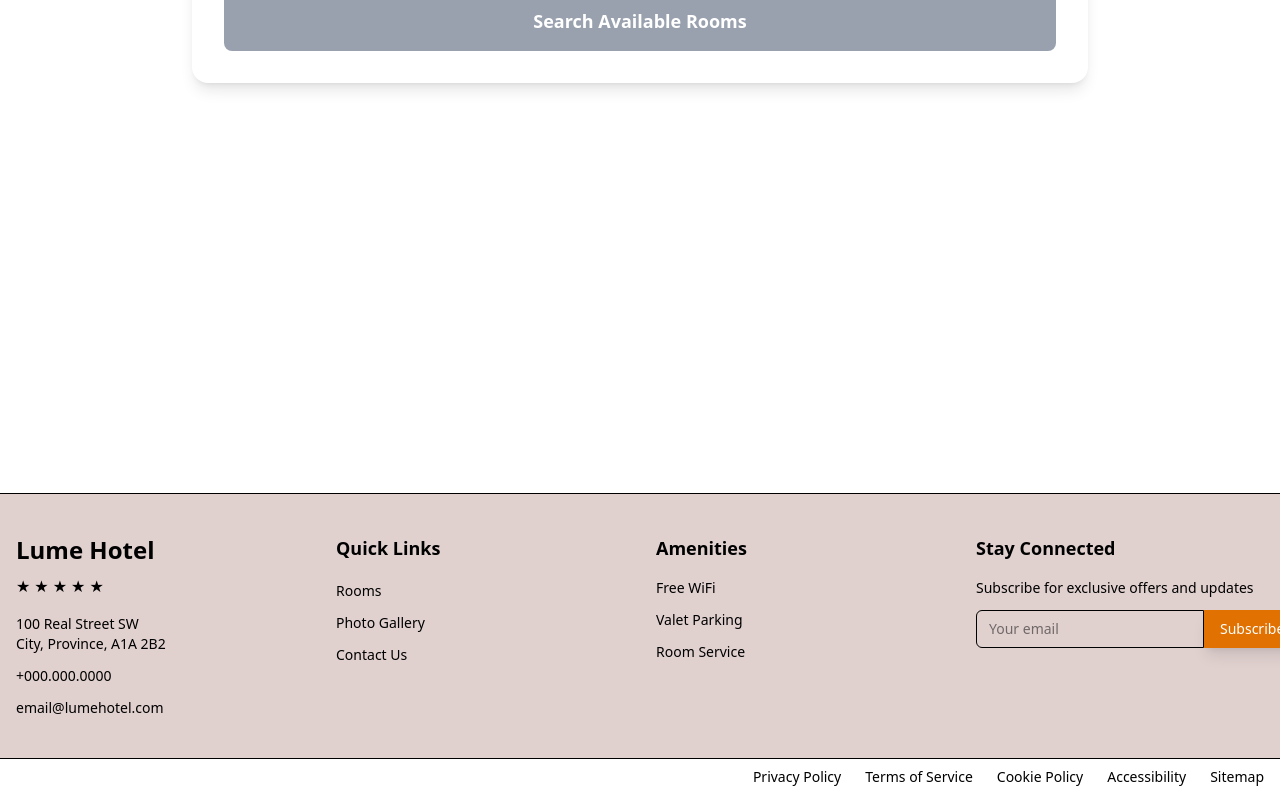
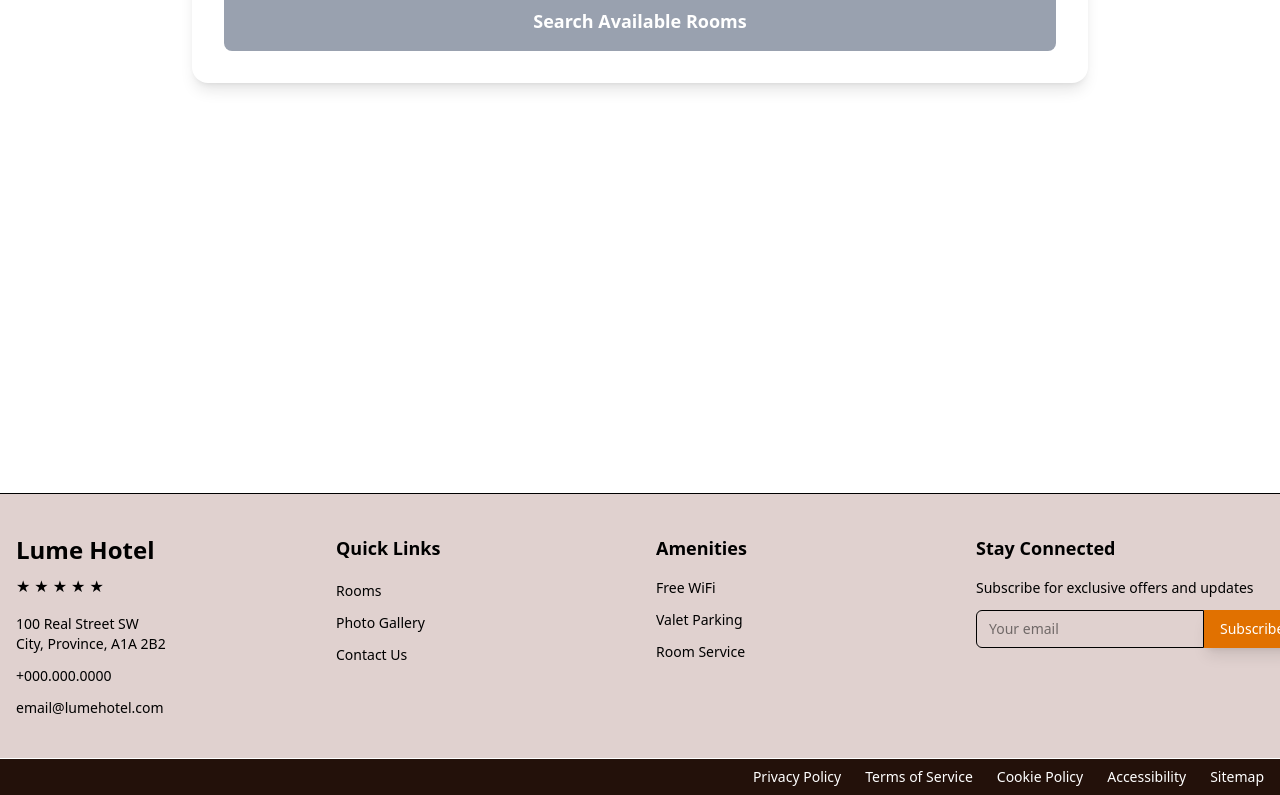
Before and after one commit to olivia497/lume-hotel-project, a React (Vite) app: page /booknow in a window 1280 px wide. Shown: the part 307-1102 px from the top of the page. Built offline with nearby package versions, Linux system fonts and the light colour scheme.

Commit message:
background colours added

```diff
--- a/src/App.jsx
+++ b/src/App.jsx
@@ -8,9 +8,12 @@ import Footer from './components/Footer'
 import { Route, Routes } from 'react-router-dom'
 import Restaurant from './pages/Restaurant'
 import Event from './pages/Events'
+import ScrollToTop from './components/ScrollToTop'
 
 const App = () => {
   return (
+    <>
+      <ScrollToTop />
         <div className='min-h-screen flex flex-col'>
           <Navbar />
           <div className='container flex- grow'>
@@ -25,6 +28,7 @@ const App = () => {
           </div>
           <Footer />
         </div>
+    </>
   )
 }
 
--- a/src/components/Footer.jsx
+++ b/src/components/Footer.jsx
@@ -91,27 +91,27 @@ export default function HotelFooter() {
       </div>
 
       {/* Bottom Footer */}
-      <div className="border-t border-black-800">
+      <div className="border-t border-black-800 bg-[rgb(35,17,10)] text-white">
         <div className="max-w-7xl mx-auto px-4 py-2">
           <div className="flex flex-col md:flex-row justify-between items-center space-y-4 md:space-y-0">
-            <div className="text-sm text-black-400">
+            <div className="text-sm text-white-400">
              {/* empty */}
             </div>
 
             <div className="flex flex-wrap justify-center md:justify-end space-x-6 text-sm">
-              <a href="#" className="text-black-400 hover:text-black-400 transition-colors duration-200">
+              <a href="#">
                 Privacy Policy
               </a>
-              <a href="#" className="text-black-400 hover:text-black-400 transition-colors duration-200">
+              <a href="#">
                 Terms of Service
               </a>
-              <a href="#" className="text-black-400 hover:text-black-400 transition-colors duration-200">
+              <a href="#">
                 Cookie Policy
               </a>
-              <a href="#" className="text-black-400 hover:text-black-400 transition-colors duration-200">
+              <a href="#">
                 Accessibility
               </a>
-              <a href="#" className="text-black-400 hover:text-black-400 transition-colors duration-200">
+              <a href="#">
                 Sitemap
               </a>
             </div>
--- /dev/null
+++ b/src/components/ScrollToTop.jsx
@@ -0,0 +1,15 @@
+import React from 'react'
+import { useEffect } from 'react';
+import { useLocation } from 'react-router-dom';
+
+const ScrollToTop = () => {
+  const { pathname } = useLocation();
+
+  useEffect(() => {
+    window.scrollTo(0, 0);
+  }, [pathname]);
+
+  return null;
+};
+
+export default ScrollToTop;
```
Lines whose indentation alone changed are shown as unchanged.
